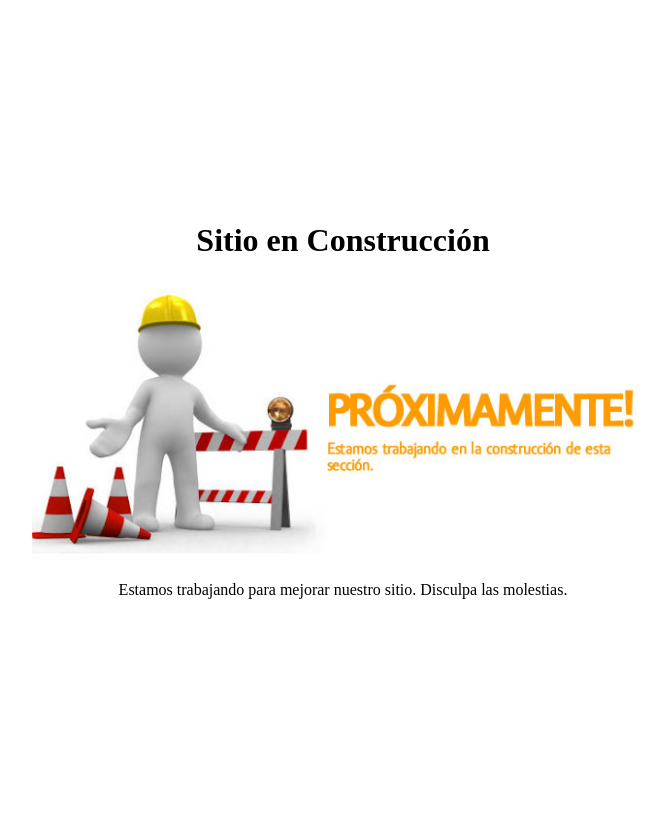
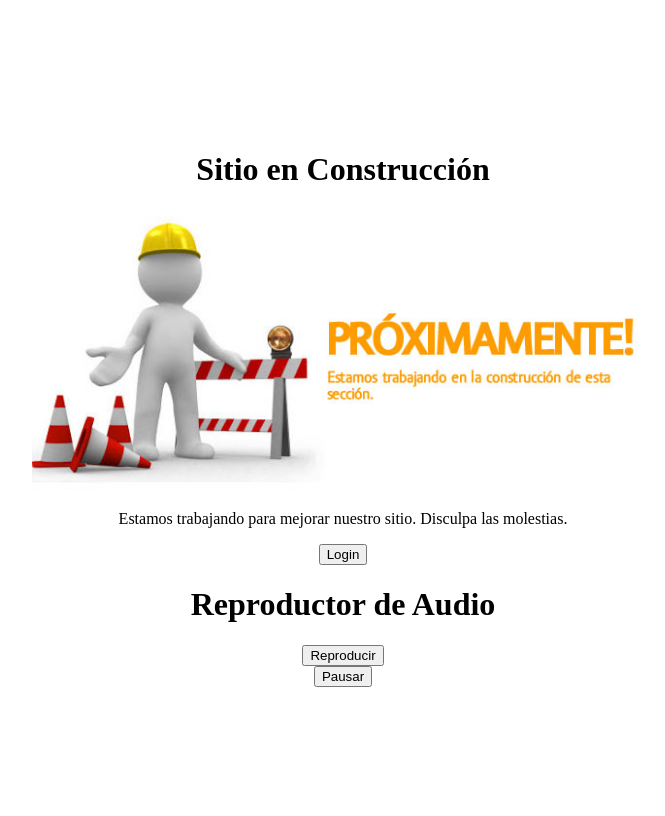
Before and after one commit to Smart-Mirror-Grupo-5/ProyectoSmartMirror, a Django app: template templates/index.html in a window 1280 px wide. Shown: the whole page, without its empty margins (297-962 px from the left). Run offline with Django 4.2, Linux system fonts and the light colour scheme; the template is opened without the code that fills it, so the values that code supplies are empty.

Commit message:
prueba de audio

```diff
--- a/templates/index.html
+++ b/templates/index.html
@@ -17,12 +17,26 @@
     <img src="{% static 'images/pagina-en-construcción.jpg' %}" alt="En Construcción">
 
     <p>Estamos trabajando para mejorar nuestro sitio. Disculpa las molestias.</p>
+    <button>Login</button>
+    <h1>Reproductor de Audio</h1>
+
+    <button onclick="reproducirAudio()">Reproducir</button>
+    <button onclick="pausarAudio()">Pausar</button>
 </body>
 <script>
     const button = document.querySelector('button');
     button.addEventListener('click', () => {
         window.location.href = '{% url "login" %}';
     });
+    let audio = new Audio("{% static 'audio/prueba.mp3' %}");
+
+    function reproducirAudio() {
+        audio.play();
+    }
+
+    function pausarAudio() {
+        audio.pause();
+    }
 </script>
 
 </html>
```
Also changed, not shown: static/css/espejo.css (added, +13 -0 lines), templates/espejo.html (+8 -3 lines), templates/login.html (line endings or trailing spaces), 1 other file.
